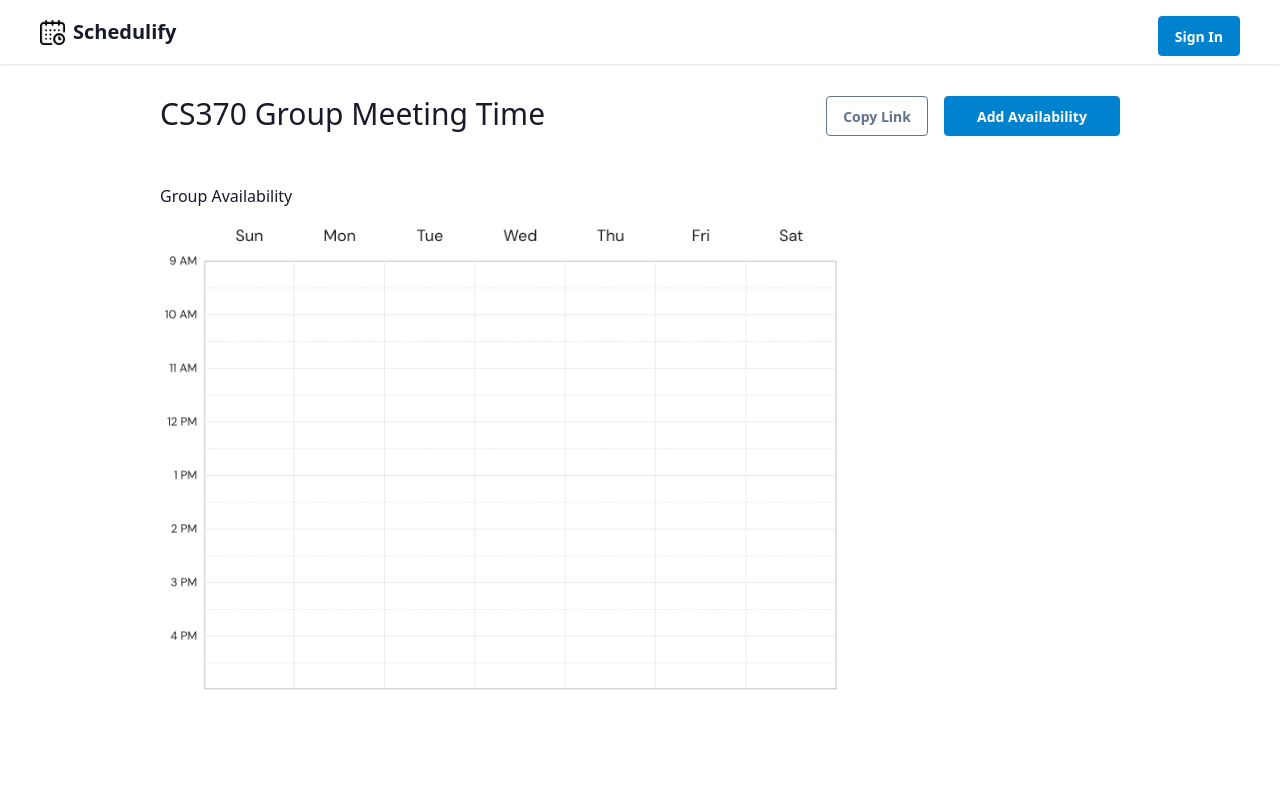
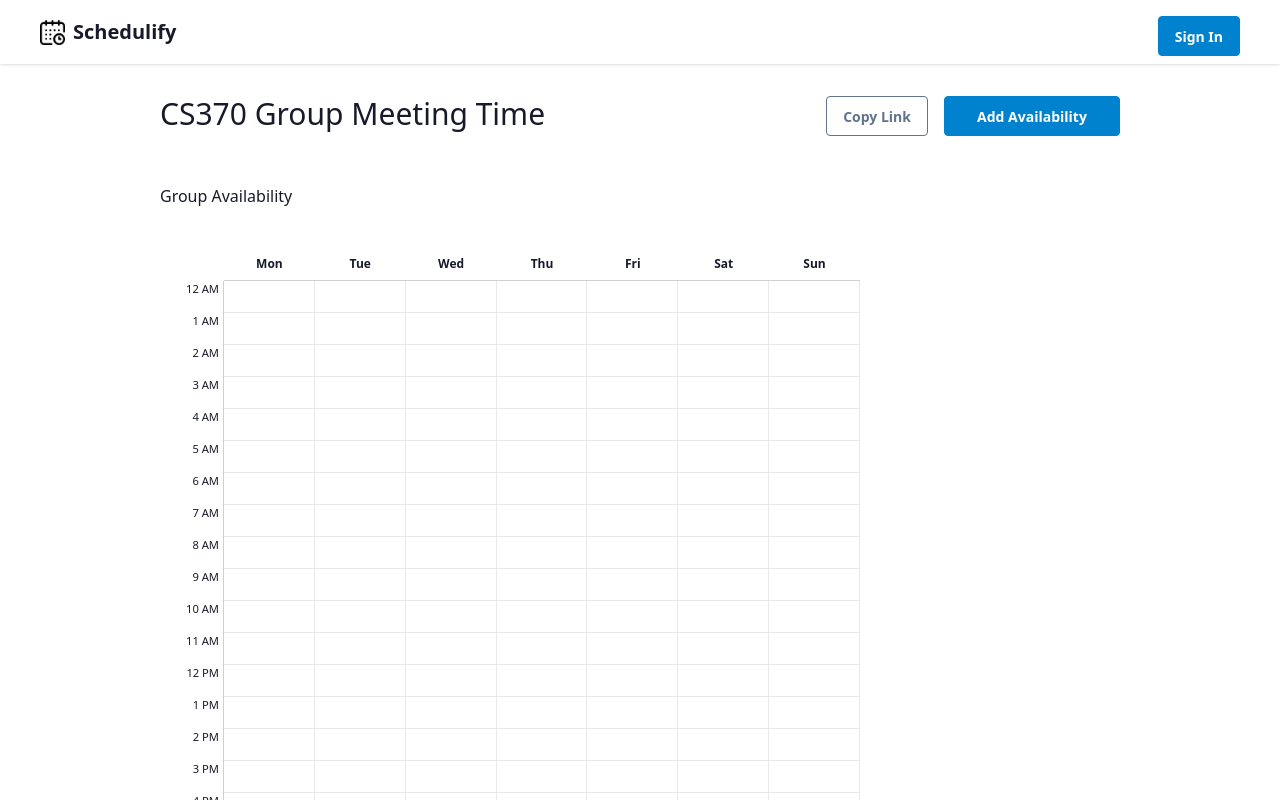
Before and after one commit to prasen-shakya/Schedulify, a React (Vite) app in the folder frontend/: page /event/1 in a window 1280 px wide. Shown: the top 800 px of the page. Built offline with nearby package versions, Linux system fonts and the light colour scheme; no server answers; the HTML template or start-up script is replaced by a standard one.

Commit message:
WIP calendar implemntation

```diff
--- a/frontend/src/components/Navbar.jsx
+++ b/frontend/src/components/Navbar.jsx
@@ -4,7 +4,7 @@ import { useAuth } from "@/contexts/AuthContext";
 export const Navbar = () => {
   const { isAuthenticated, showAuthenticationModal, signOut } = useAuth();
   return (
-    <div className="navbar bg-base-100 sticky top-0 left-0 w-full shadow-sm">
+    <div className="navbar bg-base-100 sticky top-0 left-0 w-full shadow-sm z-9999">
       <div className="mx-8 flex w-full justify-between">
         <div className="flex items-center gap-2">
           <img className="h-[25px]" src={calendarLogo} alt="Schedulify Logo" />
--- /dev/null
+++ b/frontend/src/components/event-page/WeeklyCalendar.jsx
@@ -0,0 +1,49 @@
+import react from "react";
+
+export default function WeeklyCalendar() {
+  const weekdays = ['Mon', 'Tue', 'Wed', 'Thu', 'Fri', 'Sat', 'Sun'];
+  const timeZone = Array.from({ length: 24 }, (_, i) => i );
+
+  const earliestStartDate = new Date(2025, 12, 10);
+  const latestEndDate = new Date(2025, 12, 20);
+
+
+
+  return (
+    <div className="pb-5 ">
+        <div className="grid grid-cols-[4rem_repeat(7,1fr)] text-xs
+            w-[700px] cally bg-base-100 scale-100 mt-10">
+            <div></div>
+
+            {weekdays.map((day) => (
+                <div
+                    key={day}
+                    className="font-semibold text-center py-2 border-b border-base-300"
+                >
+                {day}
+                </div>
+            ))}
+        </div>
+
+
+        {timeZone.map((hour) => (
+        <div key={hour} className="grid grid-cols-[4rem_repeat(7,1fr)]
+                w-[700px] cally bg-base-100 scale-100">
+          <div className="border-r border-base-300 text-right pr-1">
+            {new Date(2025, 9, 20, hour).toLocaleTimeString("en-US", {
+              hour: "numeric",
+              hour12: true,
+            })}
+          </div>
+
+          {weekdays.map((day) => (
+            <div
+              key={`${day}-${hour}`}
+              className="border-r border-b border-base-200 h-8 hover:bg-base-200 cursor-pointer"
+            ></div>
+          ))}
+        </div>
+        ))}
+    </div>
+  );
+}
--- a/frontend/src/pages/EventPage.jsx
+++ b/frontend/src/pages/EventPage.jsx
@@ -1,6 +1,6 @@
 import { useParams } from "react-router";
 import AvailabilityModal from "@/components/event-page/AvailabilityModal";
-import weekView from "@/images/week-view.png";
+import WeeklyCalendar from "@/components/event-page/WeeklyCalendar";
 import { useAuth } from "@/contexts/AuthContext";
 
 export const EventPage = () => {
@@ -30,9 +30,13 @@ export const EventPage = () => {
         </div>
         <div className="mt-12">
           <p>Group Availability</p>
-          <img src={weekView} className="h-[500px]" alt="" />
+          < WeeklyCalendar />
+
+          {/* <img src={weekView} className="h-[500px]" alt="" /> */}
         </div>
       </div>
+
+
     </>
   );
 };
```
